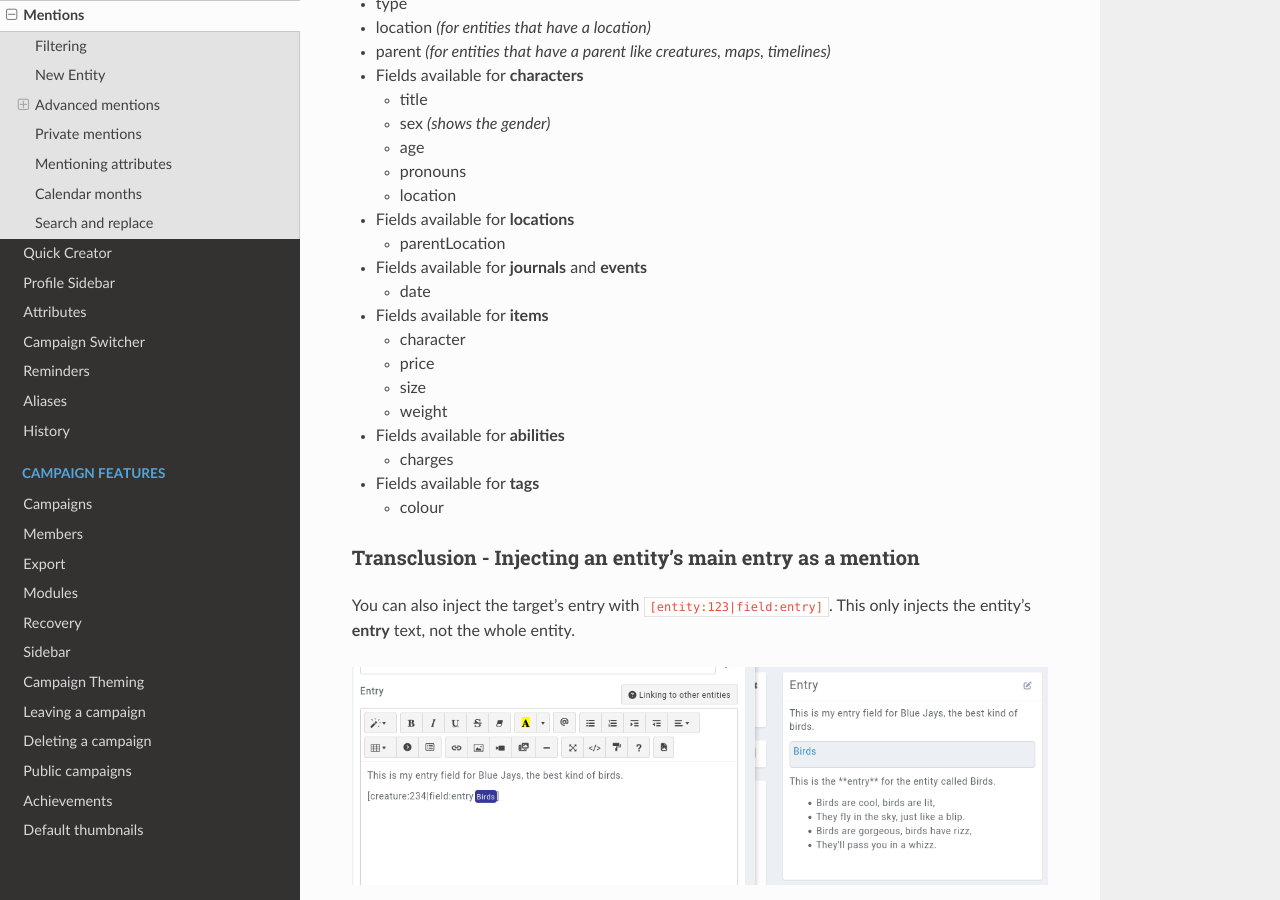
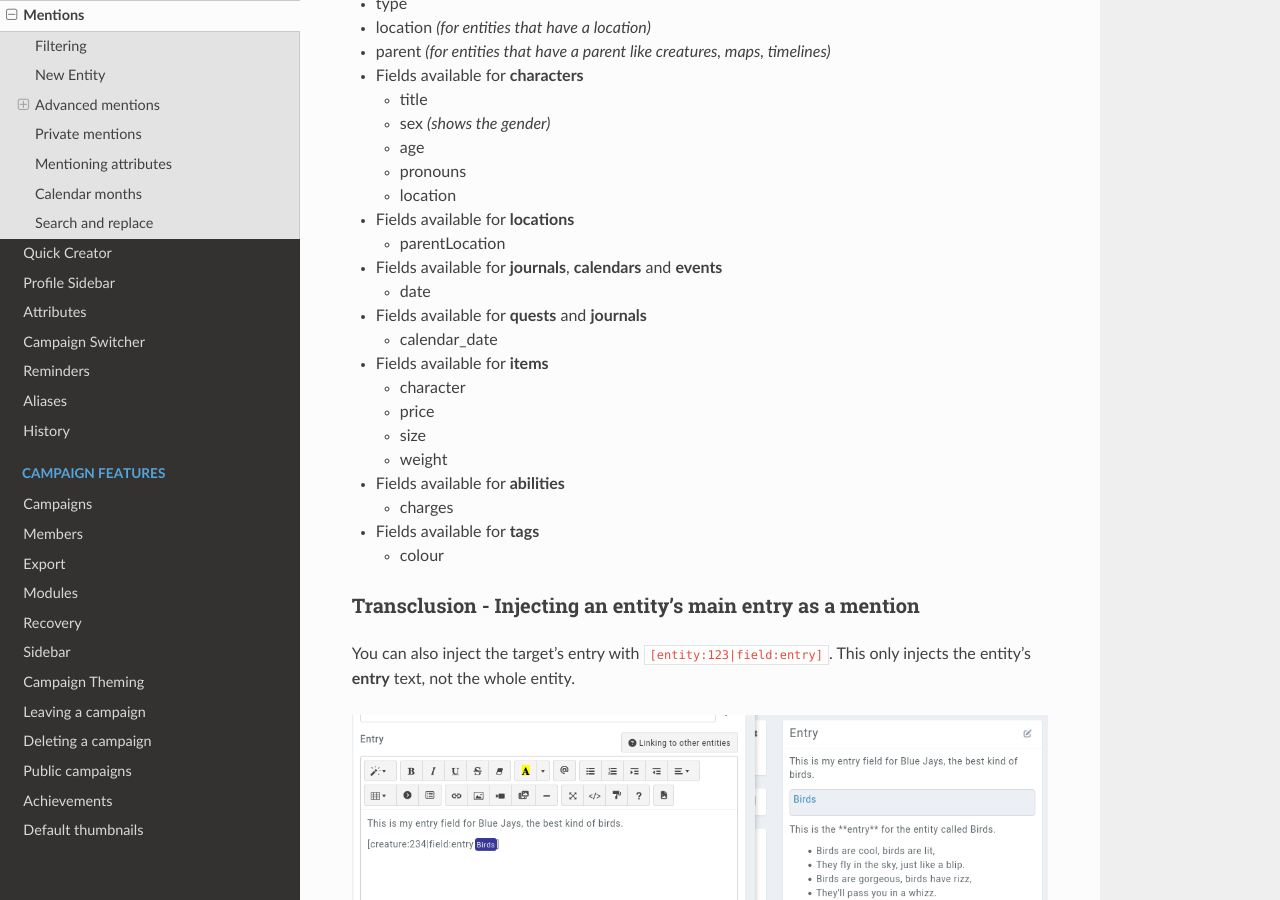
Before and after one commit to owlchester/kanka-docs, a Sphinx documentation site: the page built from docs/source/features/mentions.md, in a window 1280 px wide and 900 px high, scrolled down 1886 px. Built offline with Sphinx 7.4.7 and the Read the Docs theme 2.0.0, drawn with Linux system fonts in a browser that asks for light colours.

Commit message:
Update mentions.md

```diff
--- a/docs/source/features/mentions.md
+++ b/docs/source/features/mentions.md
@@ -52,8 +52,10 @@ Here is a quick rundown of allowed fields for most entities.
   * location
 * Fields available for **locations**
   * parentLocation
-* Fields available for **journals** and **events**
+* Fields available for **journals**, **calendars** and **events**
   * date
+* Fields available for **quests** and **journals**
+  * calendar_date
 * Fields available for **items**
   * character
   * price
```
